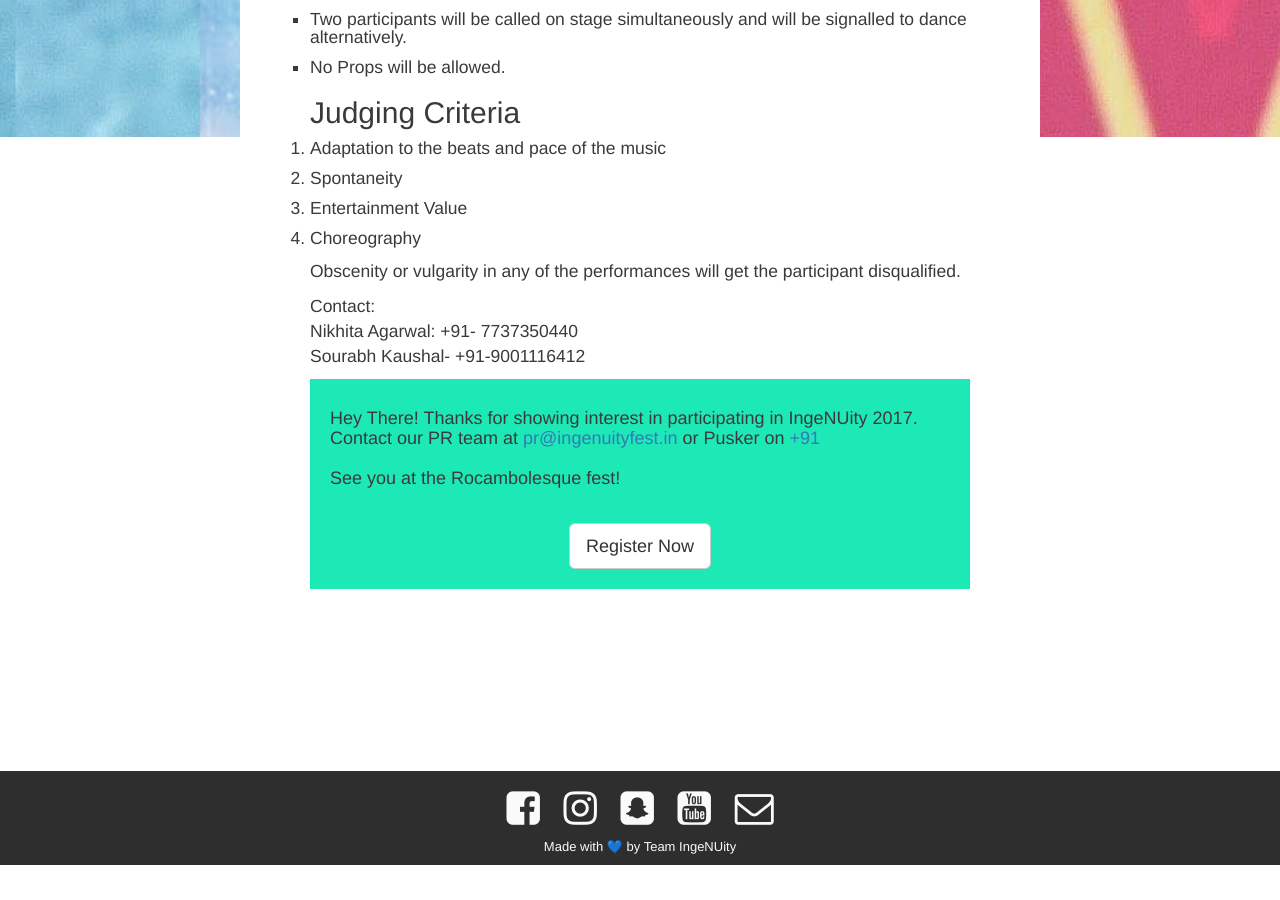
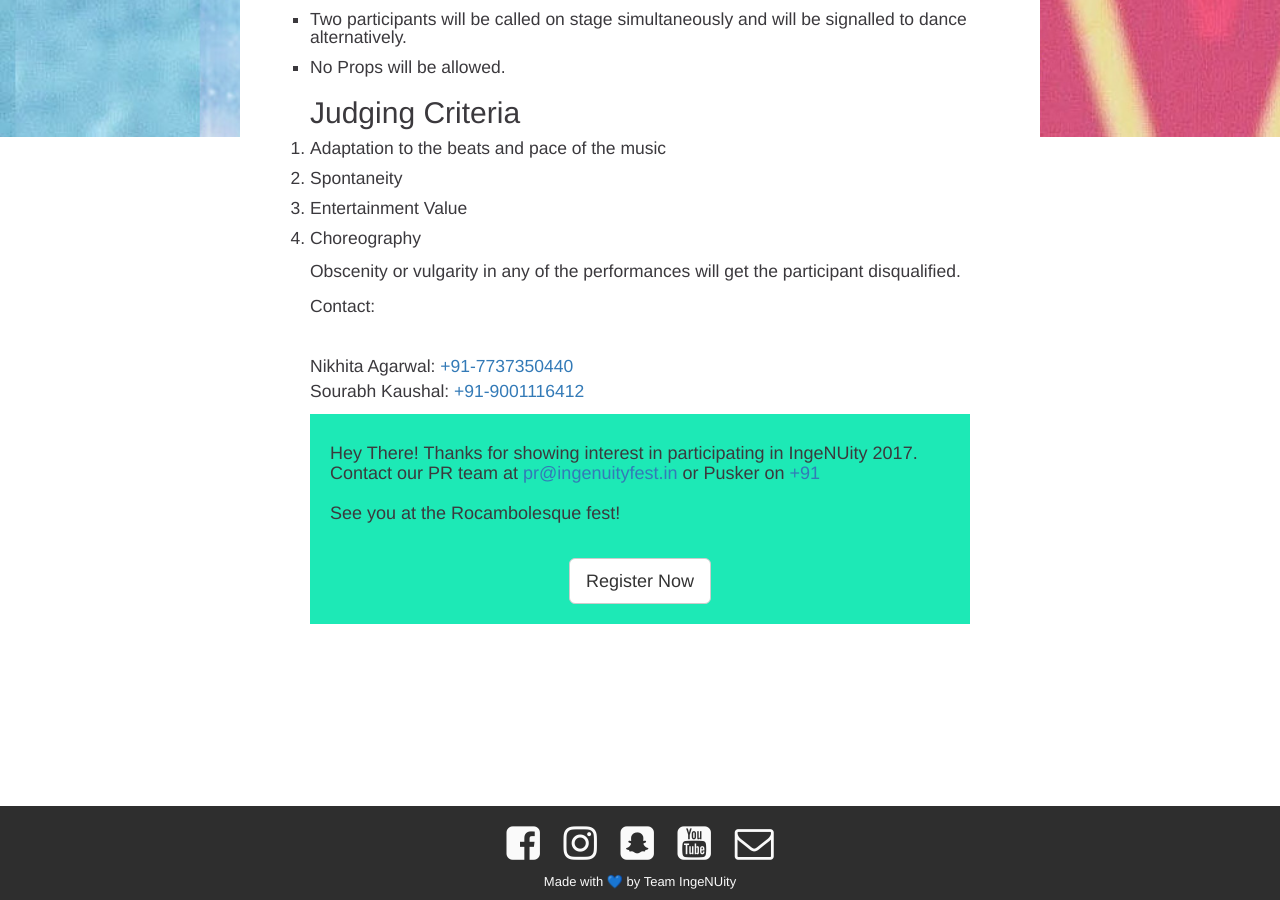
Before and after one commit to electron0zero/ingenuity17, a Jekyll site: the page built from _dance/dance-battle.md, in a window 1280 px wide and 900 px high, scrolled down 717 px. Built offline with Jekyll 4.4.1, drawn with Linux system fonts in a browser that asks for light colours; nearby versions of some CDN libraries; before the commit the page ends 1582 px from its top, so only the background shows below that; part of the change alters nothing that is shown.

```diff
--- a/_dance/dance-battle.md
+++ b/_dance/dance-battle.md
@@ -22,5 +22,6 @@ Registration: On-spot open registration
 Obscenity or vulgarity in any of the performances will get the participant disqualified.
 
 Contact:
-<br>Nikhita Agarwal: +91- 7737350440
-<br>Sourabh Kaushal- +91-9001116412
+
+<br>Nikhita Agarwal: <a href="tel:+917737350440">+91-7737350440</a>
+<br>Sourabh Kaushal: <a href="tel:+919001116412">+91-9001116412</a>
```
